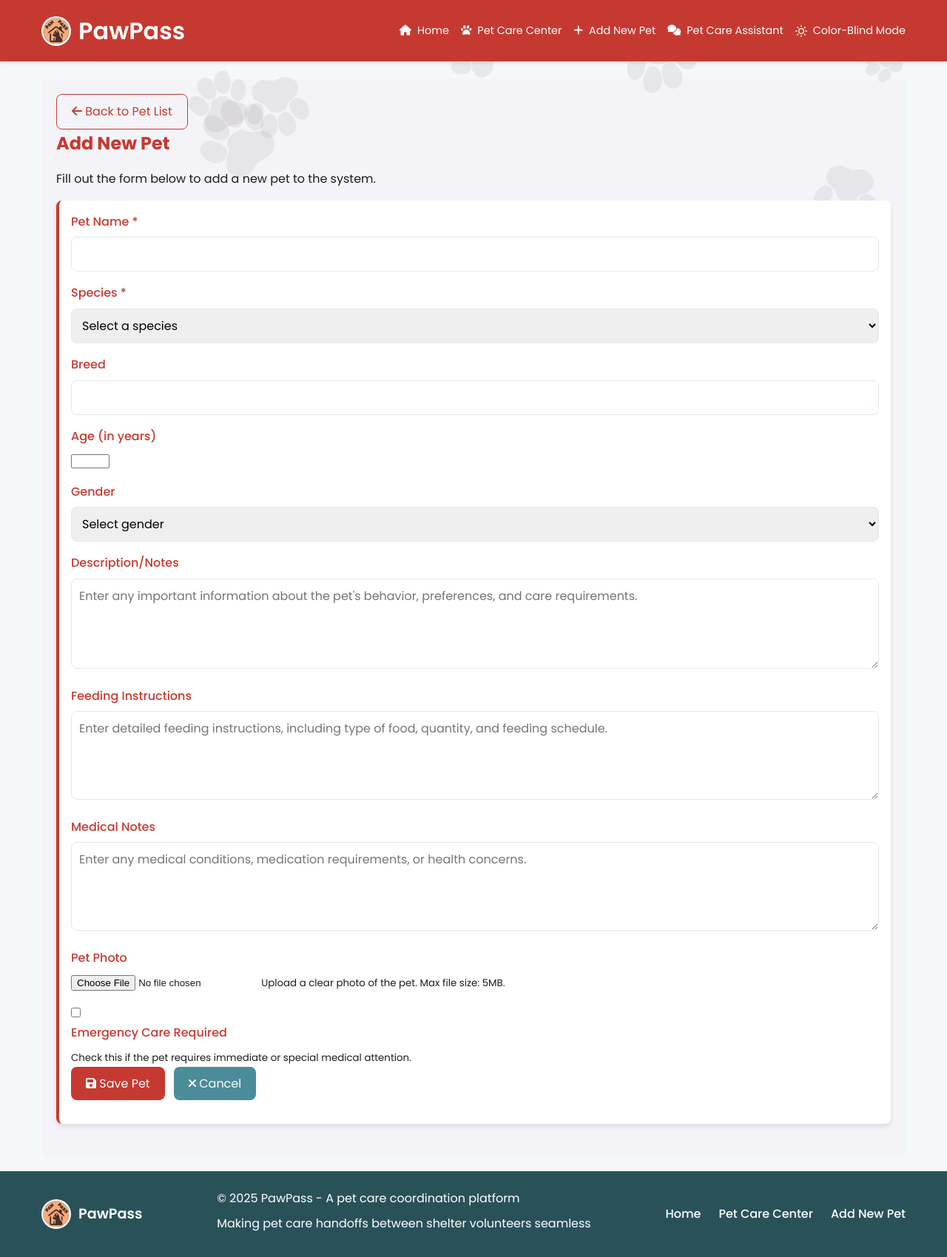
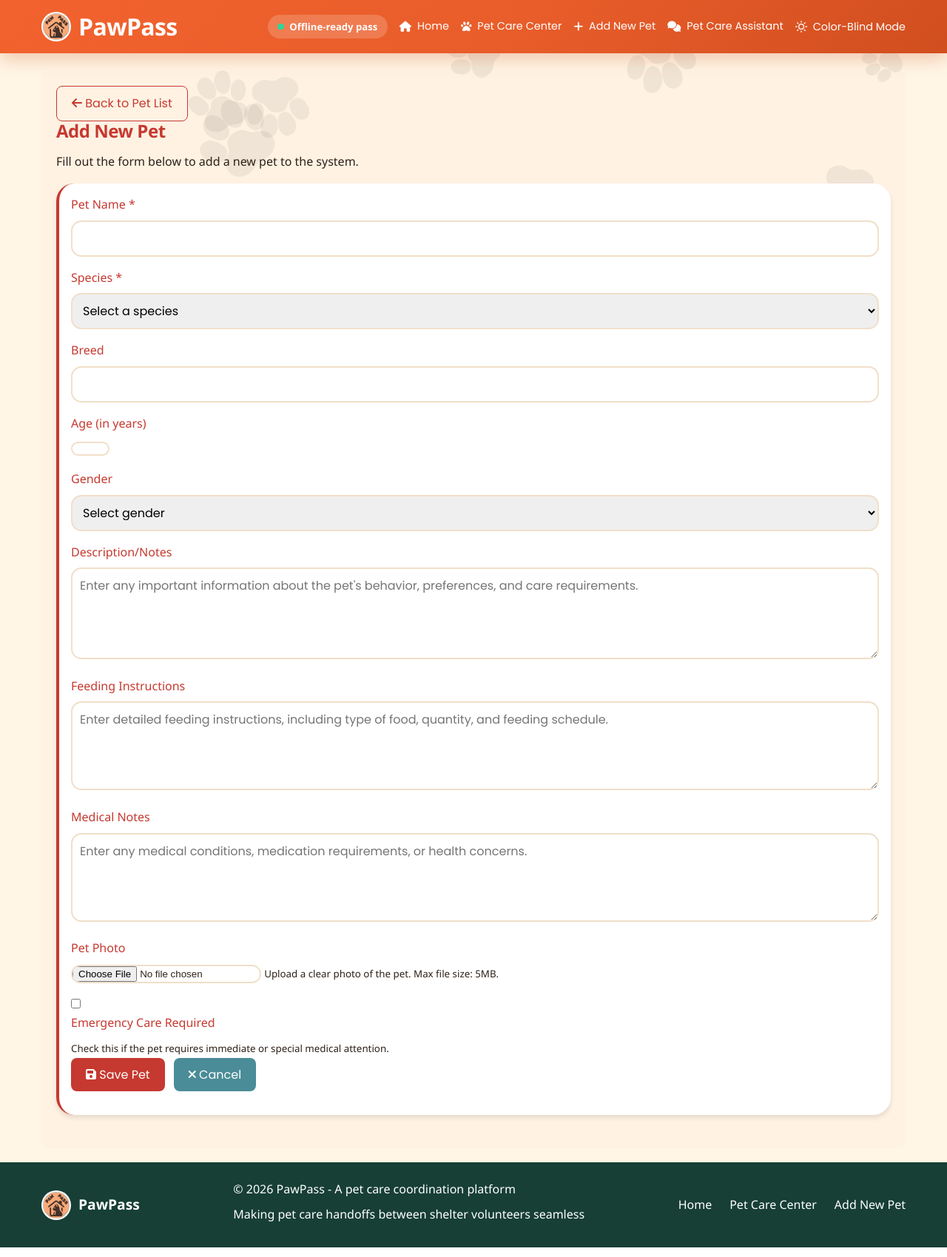
Before and after one commit to kumailrizvi890/PawPass, a Flask app: page /add-pet in a window 1280 px wide. Shown: the whole page at 74% size. Run offline with Flask 3, Linux system fonts and the light colour scheme; some libraries are stand-ins or nearby versions.

Commit message:
Wire redesign into base layout: stylesheet, pass script, offline badge, warm theme color

```diff
--- a/templates/base.html
+++ b/templates/base.html
@@ -4,10 +4,12 @@
     <meta charset="UTF-8">
     <meta name="viewport" content="width=device-width, initial-scale=1.0">
     <meta name="description" content="PawPass - A lightweight web platform for animal shelter volunteers to track pet care">
-    <meta name="theme-color" content="#0072B2">
+    <meta name="theme-color" content="#e85d2a">
     <title>{% block title %}PawPass - Pet Care Handoff{% endblock %}</title>
     <link id="main-stylesheet" rel="stylesheet" href="{{ url_for('static', filename='css/style.css') }}">
     <link rel="stylesheet" href="{{ url_for('static', filename='css/enhanced-chatbot.css') }}">
+    <!-- PawPass 3D redesign: warm palette, rounded cards, flippable pass -->
+    <link rel="stylesheet" href="{{ url_for('static', filename='css/pawpass-redesign.css') }}">
     <!-- Font Awesome for icons -->
     <link rel="stylesheet" href="https://cdnjs.cloudflare.com/ajax/libs/font-awesome/6.0.0/css/all.min.css">
     <!-- PWA Support -->
@@ -31,6 +33,7 @@
                 <span class="logo-text">PawPass</span>
             </a></h1>
             <nav>
+                <span class="offline-badge" data-offline-badge><span class="dot"></span> Offline-ready pass</span>
                 <a href="{{ url_for('home') }}" class="nav-button">
                     <i class="fas fa-home"></i> Home
                 </a>
@@ -99,7 +102,7 @@
                     <span class="footer-logo-text">PawPass</span>
                 </div>
                 <div class="footer-info">
-                    <p>&copy; 2025 PawPass - A pet care coordination platform</p>
+                    <p>&copy; 2026 PawPass - A pet care coordination platform</p>
                     <p>Making pet care handoffs between shelter volunteers seamless</p>
                 </div>
                 <div class="footer-links">
@@ -112,6 +115,7 @@
     </footer>
 
     <script src="{{ url_for('static', filename='js/script.js') }}"></script>
+    <script src="{{ url_for('static', filename='js/pawpass-pass.js') }}" defer></script>
 
     <!-- Service Worker Registration -->
     <script>
```
